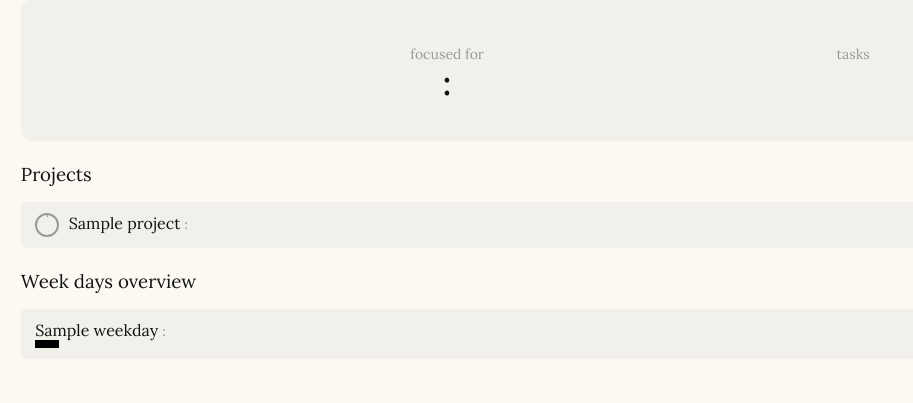
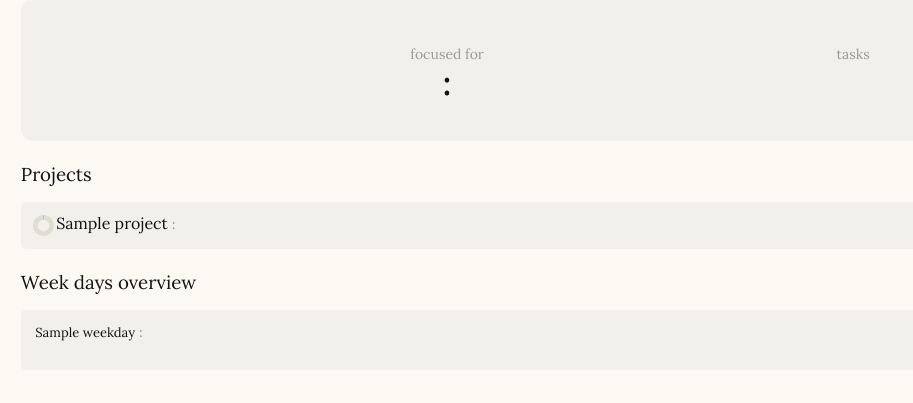
Before and after one commit to juliavillela/tick_project, a Django app: template tick_project/templates/weekly.html in a window 1280 px wide. Shown: the part 153-556 px from the top of the page, without its empty margins (0-913 px from the left). Run offline with Django 5.2, Linux system fonts and the light colour scheme; the template is opened without the code that fills it: most values are stand-ins (such as "Sample title", 1, 10 or a date in 2020); some web fonts are replaced.

Commit message:
refactor render duration bars and pie charts with JS instead of CSS

```diff
--- a/tick_project/static/css/style.css
+++ b/tick_project/static/css/style.css
@@ -220,35 +220,46 @@ button{
     margin-bottom: .6rem;
 }
 
-.duration-representation{
-    border-left: solid 3px var(--color-accent);
-    padding-left: .6rem;
-}
-
 .grid-min-content-auto{
     display: grid;
     grid-template-columns: min-content auto;
 }
 
-/* ------------ COMPONENTS: PIE-CHART ------------ */
-.pie-chart{
-    --size: 20px;
-    --percentage: 0; /* to be set inline */
-    --pie-color: var(--text-color-muted);
+/* ------------ COMPONENTS: GAPHICS ------------ */
 
-    width: var(--size);
-    height: var(--size);
-    border-radius: 50%;
-    border: solid 2px var(--pie-color);
-    background: conic-gradient(var(--pie-color) calc(var(--percentage) * 1%), var(--bg-color-accent) 0);
-    display: flex;
-    align-items: center;
-    justify-content: center;
-    font-weight: bold;
-    color: var(--text-color);
-    font-family: inherit;
-    position: relative;
+.pie-chart {
+  transform: rotate(-90deg); /* so progress starts at top */
+}
+
+/* created by the js script */
+.pie-chart .bg {
+  fill: none;
+  stroke: var(--bg-color-accent-dark);
+  stroke-width: 8;
+}
+/* created by the js script */
+.pie-chart .fg {
+  fill: none;
+  stroke: var(--color-accent);
+  stroke-width: 8;
+  transition: stroke-dasharray 0.5s ease;
+}
+
+.duration-bar{
+    background-color: var(--color-accent);
     margin-right: .6rem;
+}
+
+.duration-bar.vertical{
+    width: 8px; /* height is set through js script */
+}
+
+.duration-bar.vertical.thin{
+    width: 3px;
+}
+
+.duration-bar.horizontal{
+    height: 8px; /* width is set through js script */
 }
 
 /* ------------ COMPONENTS: TIMER ------------ */
--- a/tick_project/static/js/track.js
+++ b/tick_project/static/js/track.js
@@ -1,9 +1,15 @@
     console.log("runing tracker.js")
-    const timerElement = document.getElementById("timer")
-    const startTime = timerElement.dataset.startTime
-    if (startTime != 0){
-        startTimer(startTime)
-    }
+
+ document.addEventListener("DOMContentLoaded", () => {
+  const timerElement = document.getElementById("timer");
+  const startTime = timerElement?.dataset.startTime || 0;
+
+  if (startTime != 0) {
+    startTimer(startTime);
+  }
+
+  renderGraphs();
+});
 
 function startTimer(initialTime){
     console.log("starting timer from", initialTime)
@@ -22,3 +28,63 @@ function startTimer(initialTime){
 
     setInterval(updateTimer, 1000);
 }
+
+function renderGraphs(){
+    console.log("runing render_graphs function")
+    renderBars()
+    renderPieCharts()
+
+}
+
+function renderPieCharts() {
+  const charts = document.querySelectorAll('.pie-chart');
+
+  charts.forEach(container => {
+    const percentage = parseInt(container.dataset.percentage) || 0;
+    // Create SVG and its elements
+    const svg = document.createElementNS("http://www.w3.org/2000/svg", "svg");
+    svg.setAttribute("width", "21");
+    svg.setAttribute("height", "21");
+    svg.setAttribute("viewBox", "0 0 36 36");
+
+    const radius = 14;
+    const circumference = 2 * Math.PI * radius;
+    const visible = (percentage / 100) * circumference;
+    const invisible = circumference - visible;
+    const padding = 4
+
+    const bg = document.createElementNS("http://www.w3.org/2000/svg", "circle");
+    bg.setAttribute("cx", radius + padding);
+    bg.setAttribute("cy", radius + padding);
+    bg.setAttribute("r", radius);
+    bg.setAttribute("class", "bg")
+
+    const fg = document.createElementNS("http://www.w3.org/2000/svg", "circle");
+    fg.setAttribute("cx", radius + padding);
+    fg.setAttribute("cy", radius + padding);
+    fg.setAttribute("r", radius);
+    fg.setAttribute("stroke-dasharray", `${visible} ${invisible}`);
+    fg.setAttribute("class", "fg")
+
+    svg.appendChild(bg);
+    svg.appendChild(fg);
+
+    // Clear and append
+    container.innerHTML = "";
+    container.appendChild(svg);
+  });
+}
+
+function renderBars(){
+    const scale = 1 / 1600;
+    const bars = document.querySelectorAll('.duration-bar')
+      bars.forEach(bar => {
+        const duration = parseInt(bar.dataset.duration, 10) || 0;
+        const duration_in_rem = String(duration*scale) + "rem"
+        if (bar.classList.contains("vertical")){
+            bar.style.height = duration_in_rem
+        } else {
+            bar.style.width = duration_in_rem
+        }
+    });
+}
--- a/tick_project/templates/daily.html
+++ b/tick_project/templates/daily.html
@@ -19,7 +19,7 @@
     <h3 class="mb-2">Projects</h3>
     {% for project in projects %}
         <div class="card card-li grid-min-content-auto">
-            <div class="pie-chart" style="--percentage: {{project.percentage}};">
+            <div class="pie-chart" data-percentage={{project.percentage}}>
             </div>
             <div>
                 <a href="{% url 'tracker:project-detail' project.pk %}">{{project.name}}</a>
@@ -39,7 +39,7 @@
             <div>
                 <span class="muted">{{session.start_time|time}}</span>
                 <div class="card card-li grid-min-content-auto">
-                    <div class="duration-representation" style="height:{{session.duration_in_height_units}}rem;">
+                    <div class="duration-bar vertical thin" data-duration={{session.duration_in_seconds}}>
                     </div>
                     <div>
                         {{session.task.name}}
--- a/tick_project/templates/weekly.html
+++ b/tick_project/templates/weekly.html
@@ -19,7 +19,7 @@
     <h3 class="mb-2">Projects</h3>
     {% for project in projects %}
         <div class="card card-li grid-min-content-auto">
-            <div class="pie-chart" style="--percentage: {{project.percentage}};">
+            <div class="pie-chart" data-percentage={{project.percentage}}>
             </div>
             <div>
                 <a href="{% url 'tracker:project-detail' project.pk %}">{{project.name}}</a>
@@ -33,17 +33,19 @@
 
 <section class="mb-3">
     <h3 class="mb-2">Week days overview</h3>
-    {% for day in week_days %}
     <div class="card card-li">
-        <div>
-            {{day.weekday}}
-            <span class="small muted bold">
-                {{day.daily_time_spent_dict.hours|stringformat:"02d"}}:{{day.daily_time_spent_dict.minutes|stringformat:"02d"}}
-            </span>
+        {% for day in week_days %}
+        <div class="mb-1">
+            <div>
+                <span class="small">{{day.weekday}}</span>
+                <span class="small muted bold">
+                    {{day.daily_time_spent_dict.hours|stringformat:"02d"}}:{{day.daily_time_spent_dict.minutes|stringformat:"02d"}}
+                </span>
+            </div>
+            <div class="duration-bar horizontal" data-duration={{day.total_seconds_spent}}></div>
         </div>
-        <div style="border: solid 4px black; width:{{day.total_seconds_spent}}rem;"></div>
+        {% endfor %}
     </div>
-    {% endfor %}
 </section>
 
 
--- a/tick_project/tracker/views.py
+++ b/tick_project/tracker/views.py
@@ -344,7 +344,7 @@ def weekly(request, weeks_ago):
 
         week_days.append({
             "weekday": date.strftime("%A"), # e.g., Monday, Tuesday
-            "total_seconds_spent": total_seconds_spent/1500,  # Scaled value (for visual use)
+            "total_seconds_spent": total_seconds_spent,
             "daily_time_spent_dict": timedelta_to_dict(timedelta(seconds=total_seconds_spent))
         })
 
```
